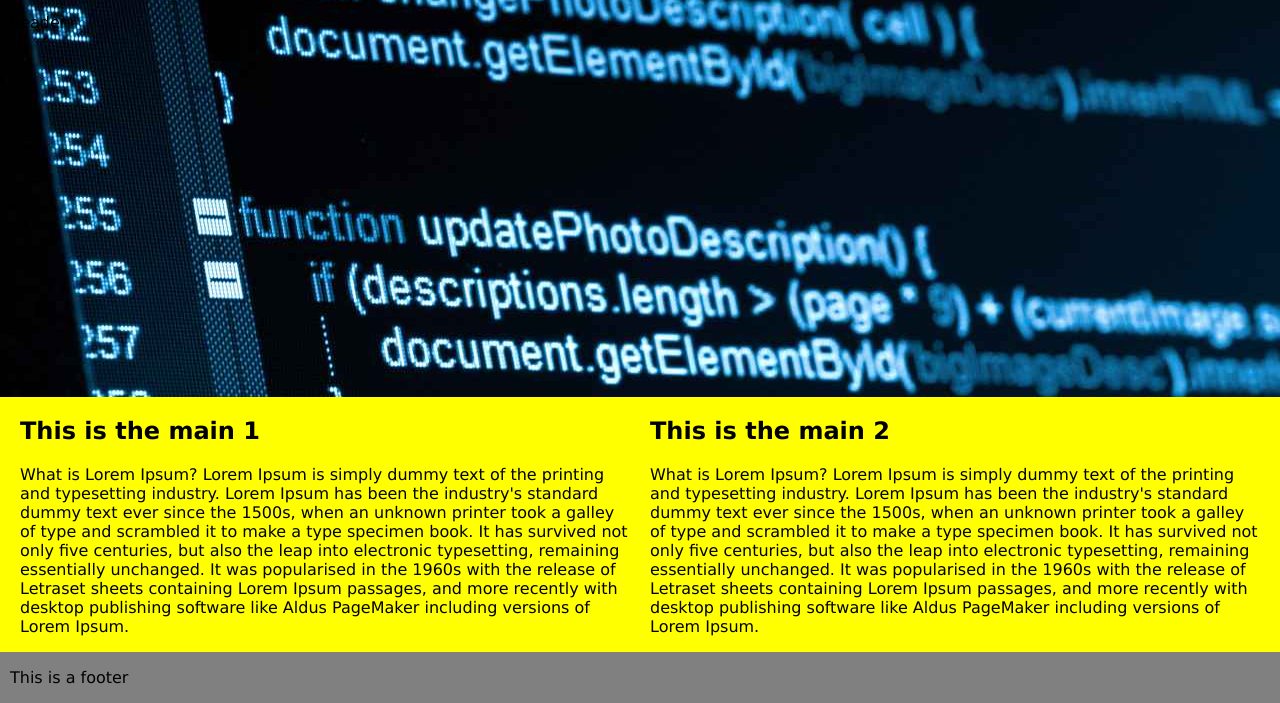
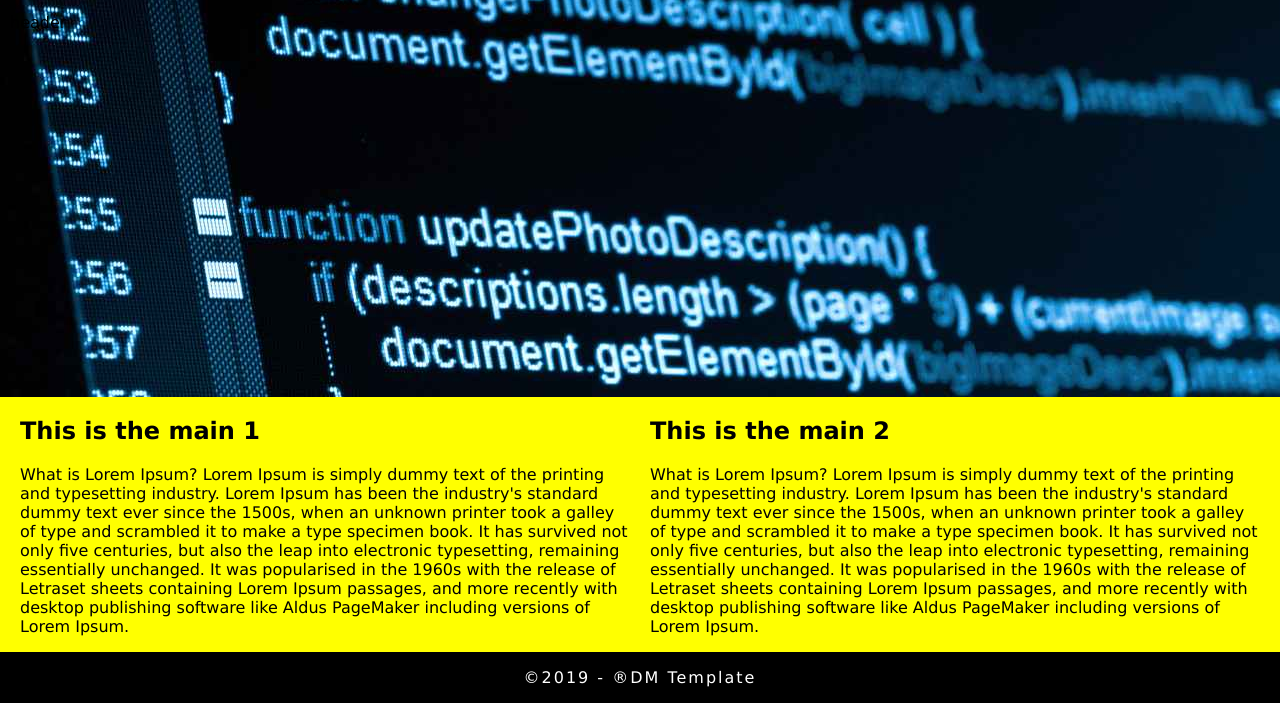
Before and after one commit to dm-web/mastertest, a plain HTML site: page index.html in a window 1280 px wide. Shown: the part 161-864 px from the top of the page. Drawn offline with Linux system fonts and the light colour scheme.

Commit message:
footer added

```diff
--- a/css/styles.css
+++ b/css/styles.css
@@ -47,9 +47,10 @@ main{
 }
 
 footer{
-    background: gray;
+    background: #000;
     display: flex;
     flex-direction: row;
+    justify-content: center;
 }
 .lr-layout{
     padding: 0px 10px 0px 10px;
@@ -172,7 +173,16 @@ header{
   background-image: url('../assets/codeim.jpg');
     height:400px;
 }
-/***** End of HeaderCotent Styles *****/
+/***** End of Header Cotent Styles *****/
+
+
+
+/***** Footer Cotent Styles *****/
+footer p{
+    letter-spacing: 2px;
+    color:#ffffff;
+}
+/***** End of Footer Cotent Styles *****/
 
 
 /**********---------- End of Content Styles ----------**********/
--- a/index.html
+++ b/index.html
@@ -163,8 +163,7 @@
 
             <!--********** Footer **********-->
             <footer class="lr-layout">
-                <p>This is a footer</p>
-                <!--<p>&copy;2019 - &reg;DM Template </p>-->
+                <p>&copy;2019 - &reg;DM Template </p>
             </footer>
 			<!--********** Footer **********-->
 
```
